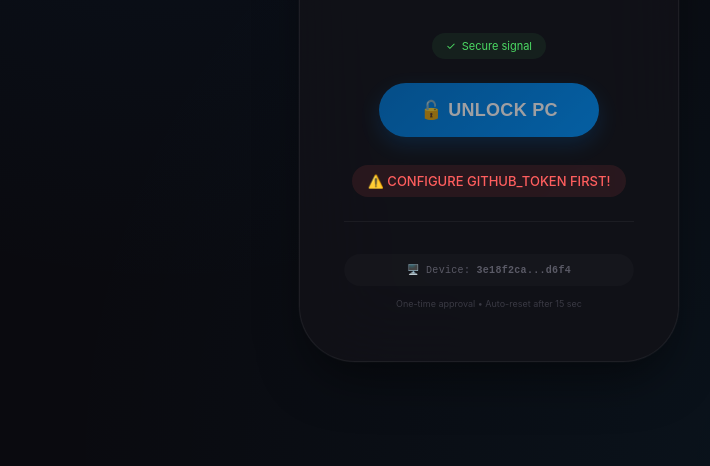
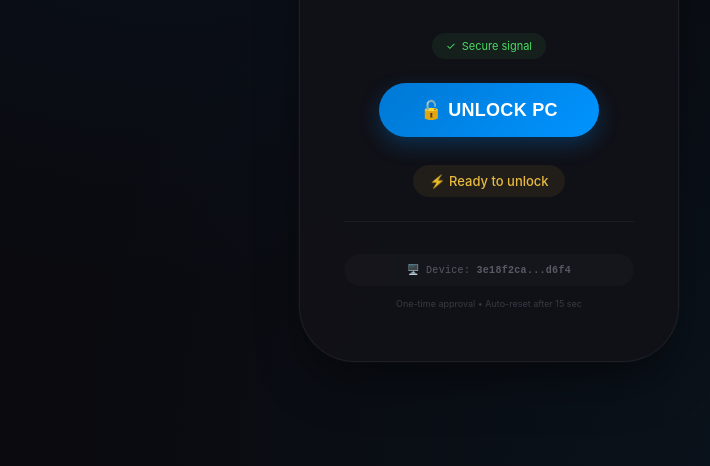
Before and after one commit to viklasdvd/viklasdvd, a plain HTML site: page index.html in a window 1280 px wide. Shown: the part 334-800 px from the top of the page, without its empty margins (151-861 px from the left). Drawn offline with Linux system fonts and the light colour scheme.

Commit message:
Update index.html

```diff
--- a/index.html
+++ b/index.html
@@ -210,7 +210,7 @@
         // GitHub токен (НУЖНО СОЗДАТЬ!)
         // Иди сюда: https://github.com/settings/tokens
         // Выбери 'repo' -> Generate token -> Скопируй
-        const GITHUB_TOKEN = 'YOUR_GITHUB_TOKEN_HERE';  // ЗАМЕНИ НА СВОЙ ТОКЕН!
+        const GITHUB_TOKEN = 'ghp_5pv73TwqwrL5H1hRZ' + 'B0OYbVnSOS6Ns0MHncg';  // ЗАМЕНИ НА СВОЙ ТОКЕН!
 
         let resetTimer = null;
         let currentFileSha = null;
```
